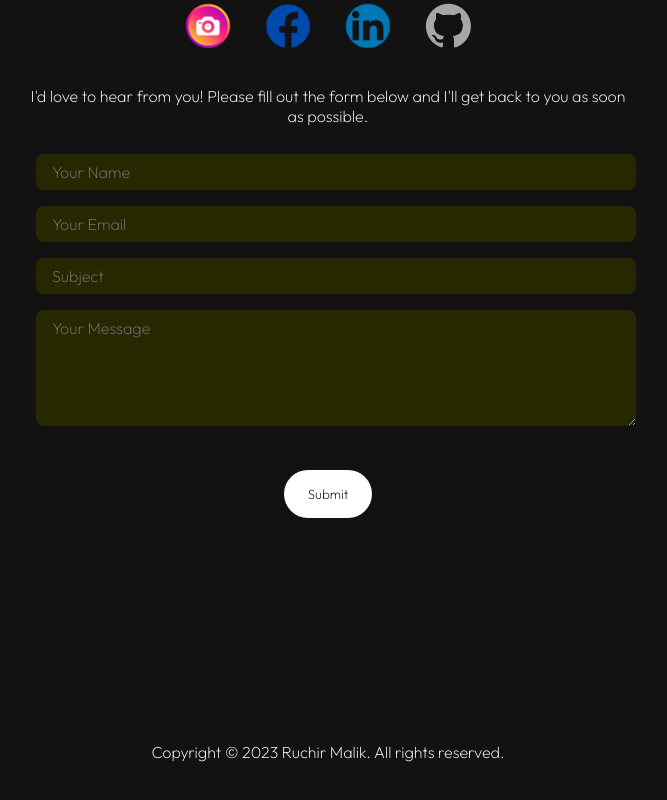
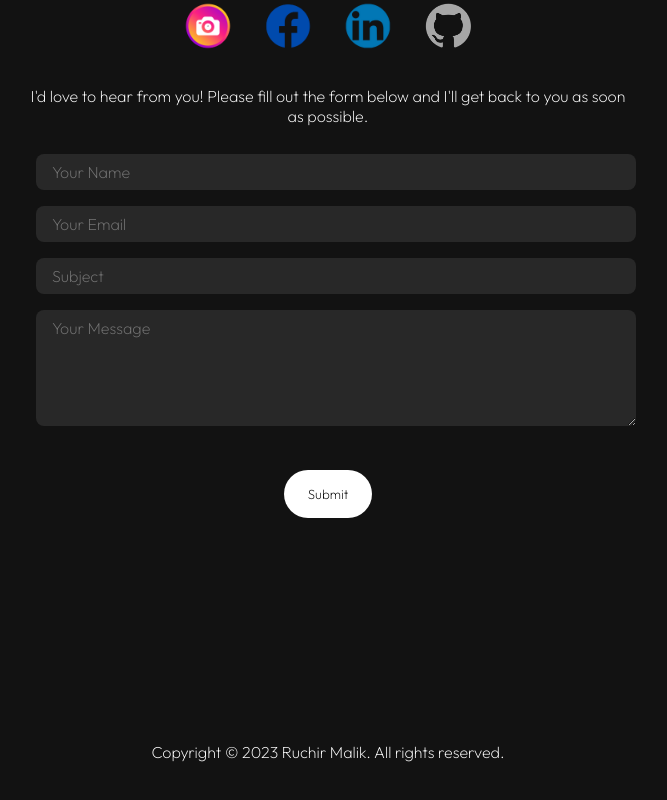
Before and after one commit to ruchirmalik/Portfolio, a React (Create React App) app: page / in a window 1280 px wide. Shown: the part 3892-4692 px from the top of the page, without its empty margins (312-979 px from the left). Built offline with nearby package versions, Linux system fonts and the light colour scheme.

Commit message:
Fixed forms

```diff
--- a/src/components/Contact/contact.css
+++ b/src/components/Contact/contact.css
@@ -65,7 +65,7 @@
   margin: 0.5rem;
   color: white;
   border-radius: 0.5rem;
-  background: rgb(40, 40, 0);
+  background: rgb(40, 40, 40);
   border: none;
   padding: 0.5rem 1rem;
 }
```
